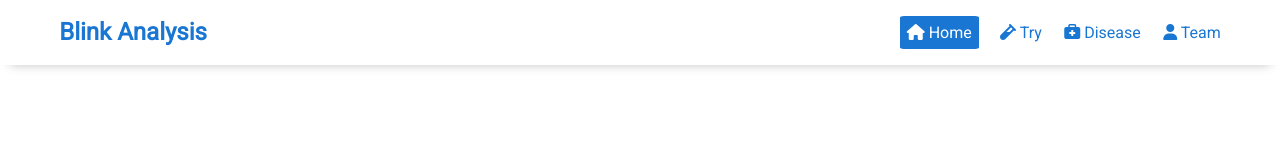
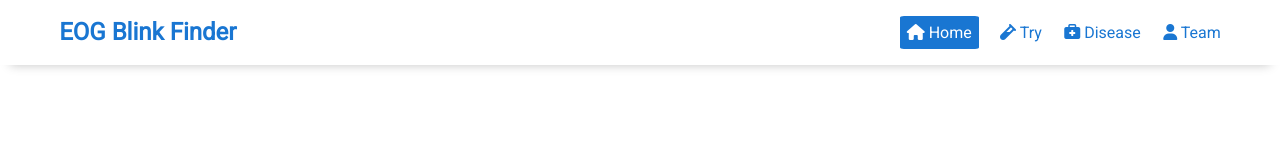
Before and after one commit to sayeedofficial/mp, a React (Create React App) app in the folder client/: page / in a window 1280 px wide. Shown: the top 160 px of the page. Built offline with nearby package versions, Linux system fonts and the light colour scheme.

Commit message:
Changed Navbar title

```diff
--- a/client/src/Components/Navbar/Navbar.jsx
+++ b/client/src/Components/Navbar/Navbar.jsx
@@ -5,7 +5,7 @@ const Navbar = () => {
 	return (
 		<div className="navbar">
 			<Link to="/">
-				<h2> Blink Analysis</h2>
+				<h2>EOG Blink Finder</h2>
 			</Link>
 
 			<ul>
```
